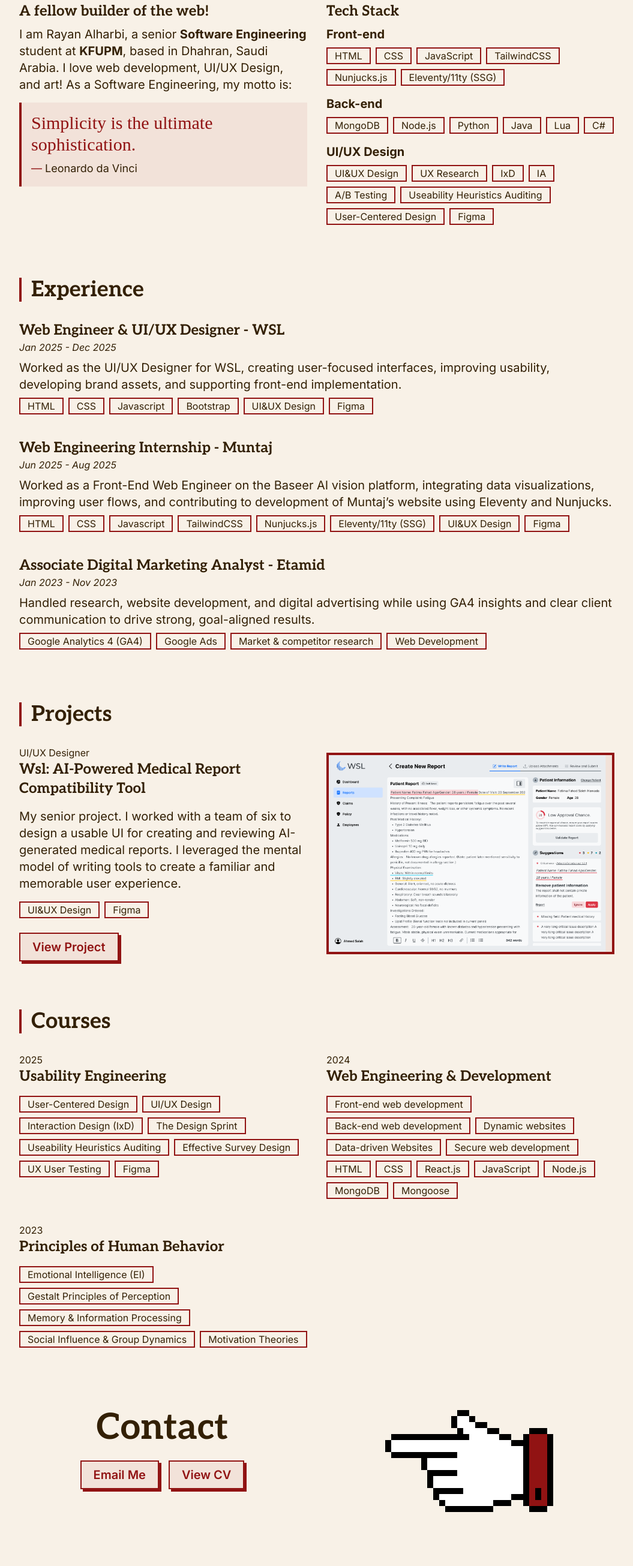
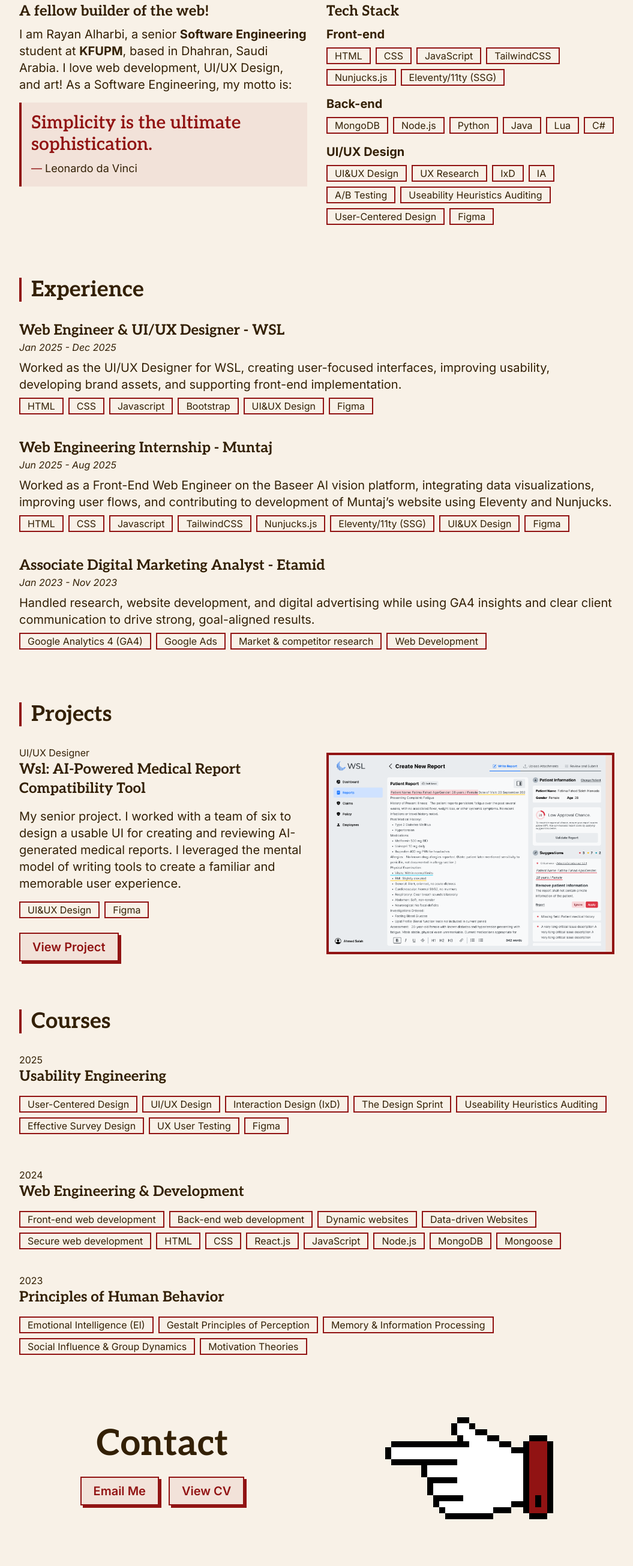
Before and after one commit to CrabbyCode/portfolio, a website: page index.html in a window 1280 px wide. Shown: the part 949-3560 px from the top of the page at 60% size, without its empty margins (112-1167 px from the left). Drawn offline with nearby package versions, Linux system fonts and the light colour scheme.

Commit message:
minor changes

```diff
--- a/app.css
+++ b/app.css
@@ -128,6 +128,6 @@
   @apply p-4 border-l-4 border-primary bg-base-200 space-y-2;
 }
 .blockquote > h3 {
-  @apply font-serif text-3xl text-primary;
-  font-family: "Arbutus Slab";
+  @apply font-serif text-3xl text-primary font-semibold;
+  font-family: "Aleo";
 }
--- a/index.html
+++ b/index.html
@@ -385,7 +385,7 @@
           <h3 class="text-4xl font-serif font-bold">Courses</h3>
         </div>
         <!-- wrapper -->
-        <div class="grid md:grid-cols-2 gap-8">
+        <div class="grid md:grid-cols-1 gap-8">
           <!-- course 1 -->
 
           <div class="course">
@@ -519,7 +519,7 @@
         </div>
       </div>
       <div class="flex flex-row justify-around py-8">
-        <div class="flex flex-col">
+        <div class="flex flex-col my-auto">
           <h2 class="text-6xl font-bold font-serif mb-6 mx-auto">Contact</h2>
           <div class="flex flex-row space-x-4 mb-2">
             <a
```
Also changed, not shown: output.css.
